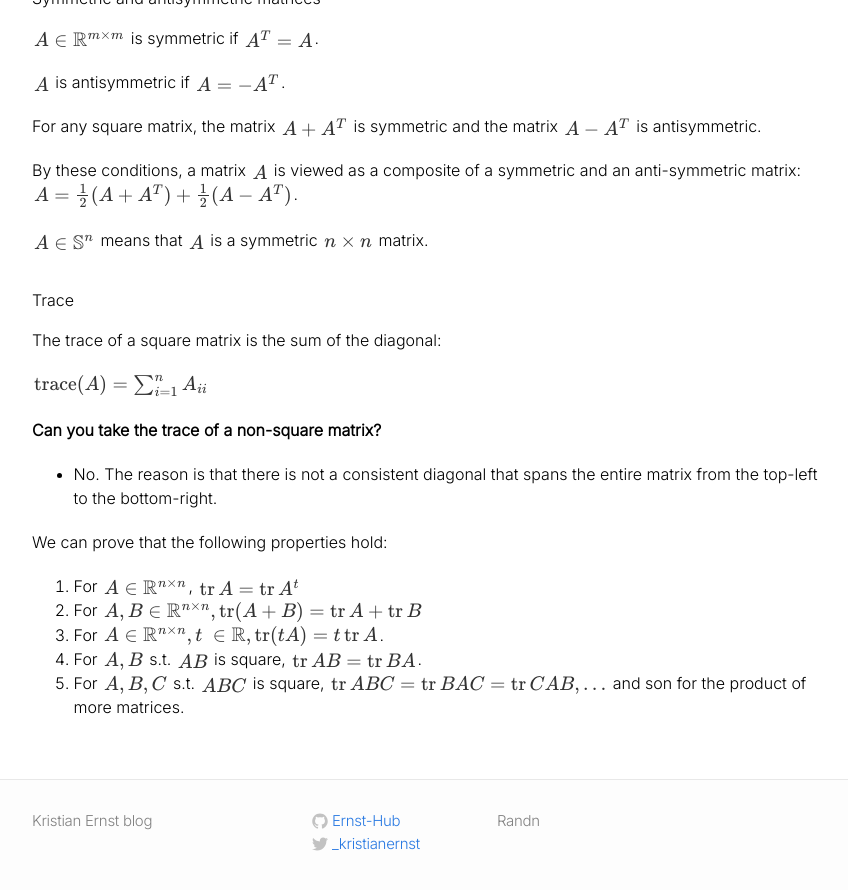
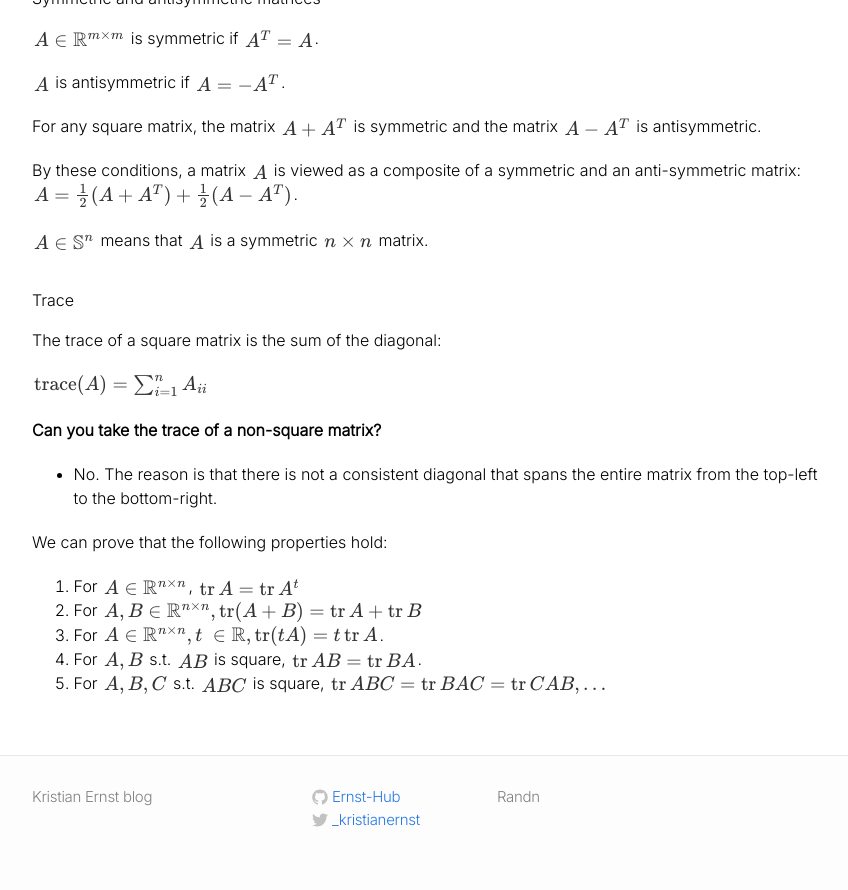
Before and after one commit to kristianernst/kristianernst.github.io, a Jekyll site: the page built from _posts/2023-08-20-linear_algebra.markdown, in a window 1280 px wide and 900 px high, scrolled down 12113 px. Shown: the top 890 px of the window, without its empty margins (208-1056 px from the left). Built offline with Jekyll 4.4.1, drawn with Linux system fonts in a browser that asks for light colours; formulas are drawn with MathJax 3.

Commit message:
updated math

```diff
--- a/_posts/2023-08-20-linear_algebra.markdown
+++ b/_posts/2023-08-20-linear_algebra.markdown
@@ -487,4 +487,4 @@ We can prove that the following properties hold:
 2. For \\(A, B \in \mathbb{R}^{n\times n}, \operatorname{tr}(A+B) = \operatorname{tr} A + \operatorname{tr} B\\)
 3. For \\(A \in \mathbb{R}^{n\times n}, t\ \in \mathbb{R}, \operatorname{tr}(t A) = t \operatorname{tr}A\\).
 4. For \\(A, B\\) s.t. \\(AB\\) is square, \\(\operatorname{tr} AB = \operatorname{tr} BA\\).
-5. For \\(A, B, C\\) s.t. \\(ABC\\) is square, \\(\operatorname{tr} ABC = \operatorname{tr} BAC = \operatorname{tr} CAB, \dots\\) and son for the product of more matrices.
+5. For \\(A, B, C\\) s.t. \\(ABC\\) is square, \\(\operatorname{tr} ABC = \operatorname{tr} BAC = \operatorname{tr} CAB, \dots\\)
```
